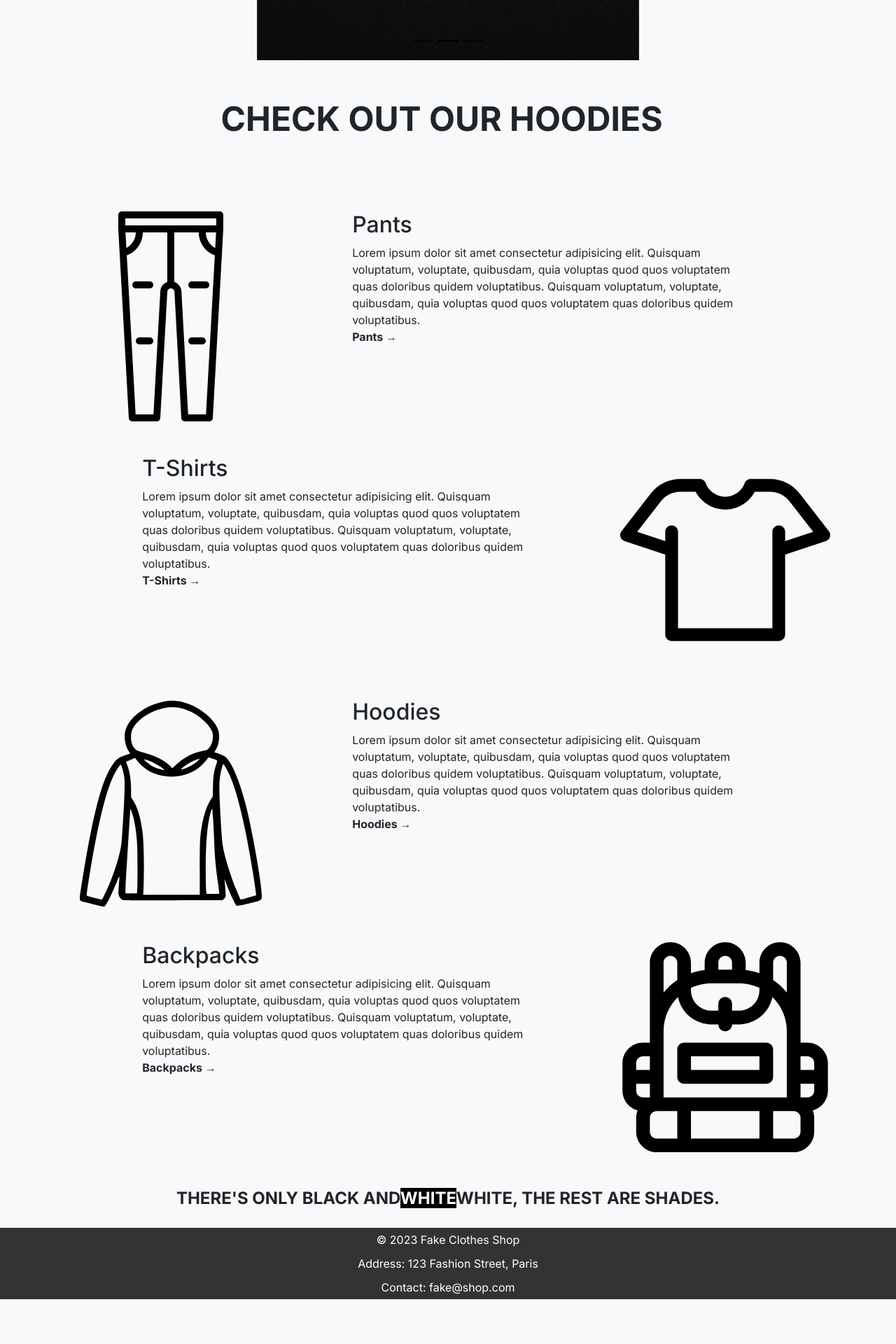
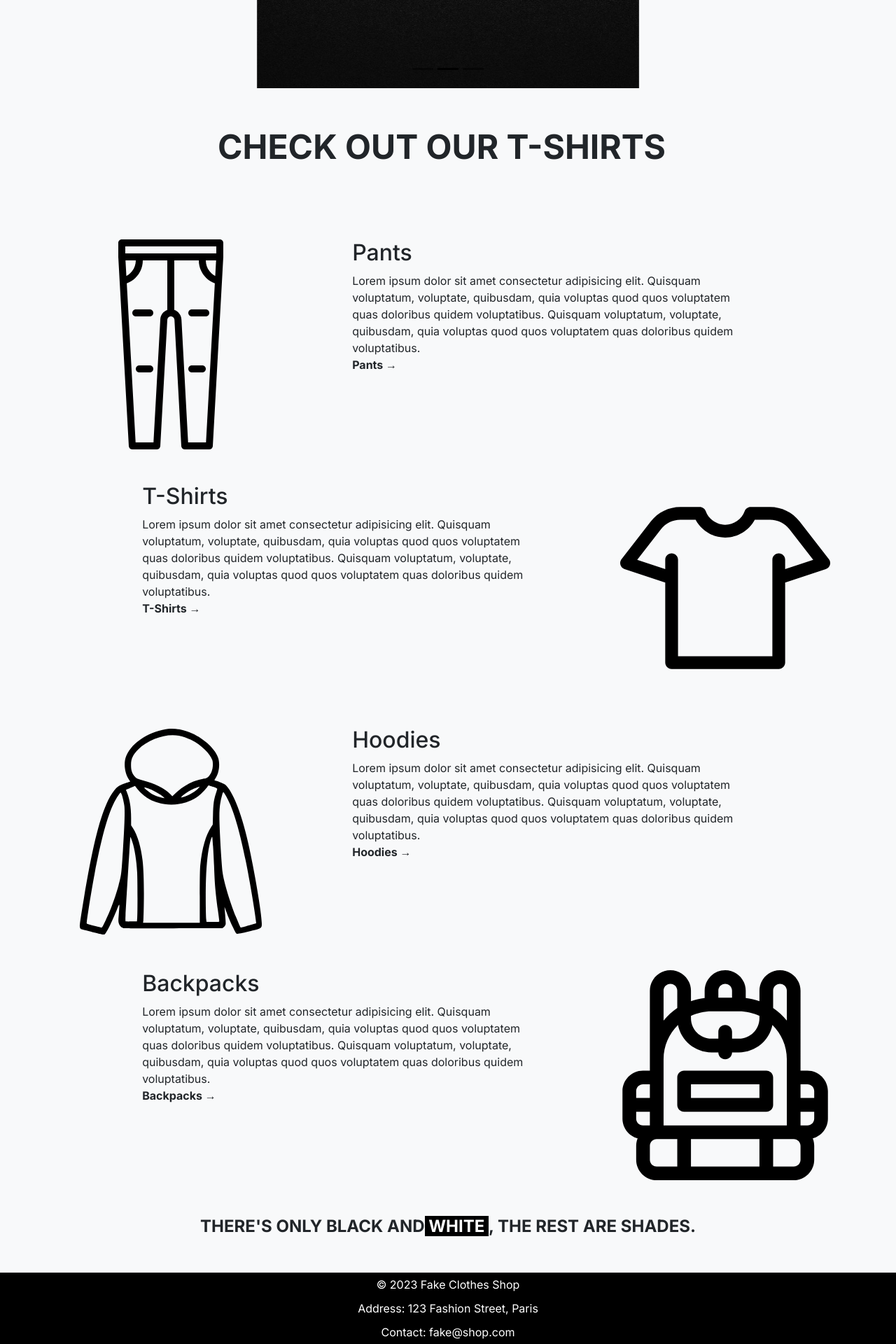
Before and after one commit to Borfak/Fake-clothes-store, a React (Vite) app: page / in a window 1280 px wide. Shown: the part 631-2551 px from the top of the page at 70% size. Before the commit the page ends 2487 px from the top, so only its background shows below. Built offline with nearby package versions, Linux system fonts and the light colour scheme.

Commit message:
fixed some bugs

```diff
--- a/src/components/Footer.css
+++ b/src/components/Footer.css
@@ -1,6 +1,6 @@
 .footer {
 	width: 100%;
-	background-color: #333;
+	background-color: black;
 	color: #fff;
 }
 
--- a/src/pages/Home.tsx
+++ b/src/pages/Home.tsx
@@ -2,30 +2,34 @@ import { Container, Nav } from 'react-bootstrap';
 import Slider from "../components/Slider";
 import { NavLink } from "react-router-dom";
 import { TypeAnimation } from "react-type-animation";
+import { spawn } from 'child_process';
 
 export function Home() {
+
   return (
     <>
       <Container>
         <h1>
           <b>NEW COLECTIONS</b>
         </h1>
-        <Slider />
+        <div className='mt-5'>
+          <Slider />
+        </div>
         <div className="text-center">
           <TypeAnimation
             className="mt-5 mb-5 text-uppercase"
             sequence={[
               "Check out our Pants",
-              1000,
+              2000,
               "Check out our T-Shirts",
-              1000,
+              2000,
               "Check out our Hoodies",
-              1000,
+              2000,
               "Check out our Backpacks",
-              1000,
+              2000,
             ]}
             wrapper="span"
-            speed={30}
+            speed={2}
             style={{
               fontSize: "3em",
               display: "inline-block",
@@ -36,12 +40,7 @@ export function Home() {
         </div>
 
         <div className="d-flex justify-content-md-between mt-5 flex-md-row flex-column">
-          <img
-            height={300}
-            width="auto"
-            src="/imgs/pantsVector.svg"
-            alt=""
-          />
+          <img height={300} width="auto" src="/imgs/pantsVector.svg" alt="" />
           <div
             style={{
               maxWidth: "60ch",
@@ -82,20 +81,10 @@ export function Home() {
               </Nav.Link>
             </p>
           </div>
-          <img
-            height={300}
-            width="auto"
-            src="/imgs/tshirtVector.svg"
-            alt=""
-          />
+          <img height={300} width="auto" src="/imgs/tshirtVector.svg" alt="" />
         </div>
         <div className="d-flex justify-content-md-between mt-5 flex-md-row flex-column">
-          <img
-            height={300}
-            width="auto"
-            src="/imgs/hoodieVector.svg"
-            alt=""
-          />
+          <img height={300} width="auto" src="/imgs/hoodieVector.svg" alt="" />
           <div
             style={{
               maxWidth: "60ch",
@@ -145,18 +134,19 @@ export function Home() {
           />
         </div>
         <p
-          className="mt-5 text-center"
+          className="mt-5 mb-5 text-center"
           style={{
             textTransform: "uppercase",
             fontWeight: "bold",
             fontSize: "1.50rem",
           }}
         >
-          There's only black  and
+          There's only black and
           <span style={{ color: "white", backgroundColor: "black" }}>
-             white
-          </span>
-          white, the rest are shades.
+            {" "}
+            white{" "}
+          </span>{" "}
+          , the rest are shades.
         </p>
       </Container>
     </>
```
